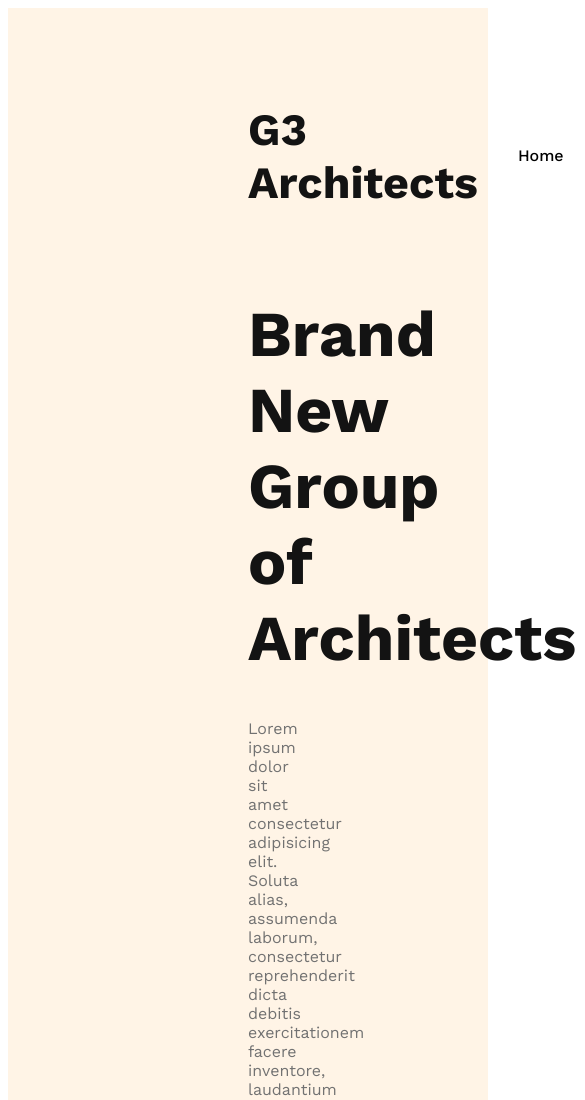
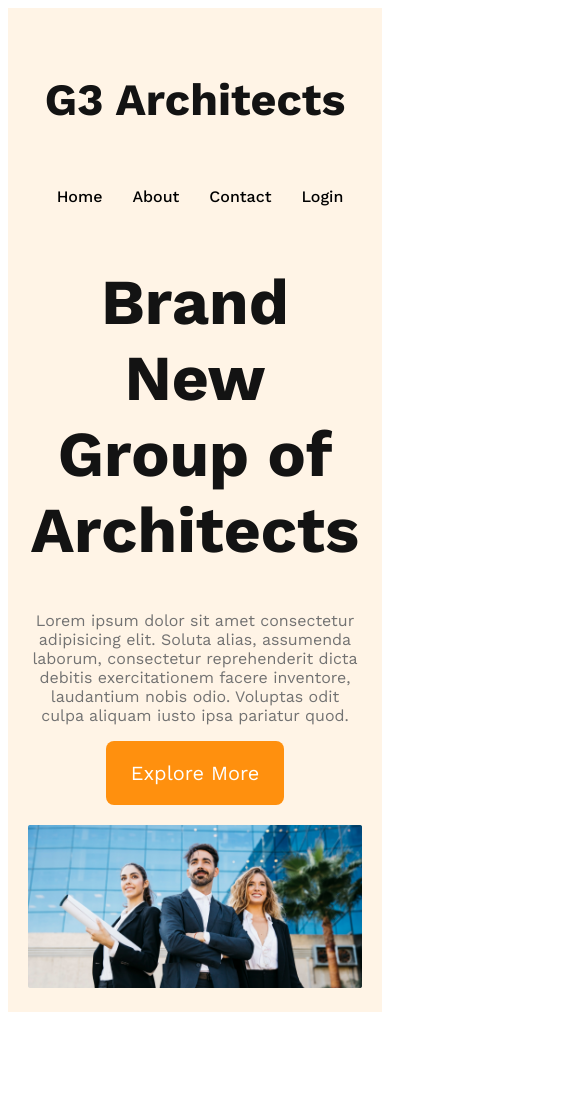
Before and after one commit to Maasuuum/architect-website, a plain HTML site: page index.html in a window 390 px wide. Shown: the top 1100 px of the page, 585 px wide, since content can reach past the window. After the commit the page ends 1020 px from the top, so only its background shows below. Drawn offline with nearby package versions, Linux system fonts and the light colour scheme.

Commit message:
responsive added for header section

```diff
--- a/styles/architect.css
+++ b/styles/architect.css
@@ -5,7 +5,14 @@
     font-family: 'Work Sans', sans-serif;
 }
 .btn-primary{
-
+    border-radius: 8px;
+    color: #FFF;
+    font-size: 1.25rem;
+    background: #FF900E;
+    padding: 20px 25px;
+    color: ;
+    cursor: pointer;
+    border: 0;
 }
 /* header styles */
 header{
@@ -49,3 +56,26 @@ nav li a{
 .banner-description{
     color: #727272;
 }
+.banner img{
+    margin-top: 20px;
+    width: 100%;
+}
+/* responsive media queries */
+/* mobile devices */
+@media  screen and (max-width: 576px) {
+    header{
+        padding: 20px;
+    }
+    nav{
+        flex-direction: column;
+    }
+}
+/* tablet or medium devices */
+@media screen and (min-width: 576px) and (max-width: 960px){
+    header{
+        padding: 50px;
+    }
+    nav{
+        flex-direction: column;
+    }
+}
```
